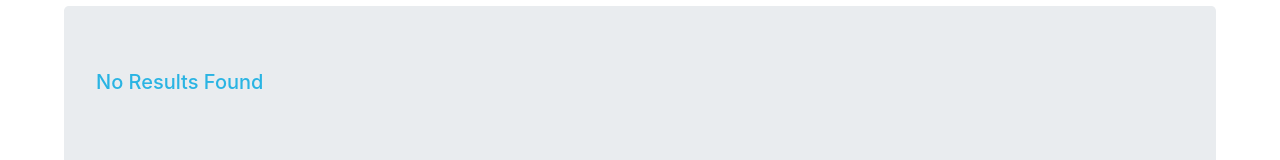
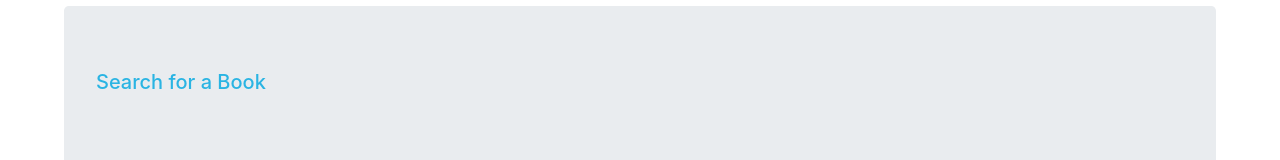
Before and after one commit to clairevita/GoogleBookSearch, a React (Create React App) app in the folder client/: page / in a window 1280 px wide. Shown: the part 651-811 px from the top of the page. Built offline with nearby package versions, Linux system fonts and the light colour scheme.

Commit message:
conditional no results search a book

```diff
--- a/client/src/components/BookSearch/index.js
+++ b/client/src/components/BookSearch/index.js
@@ -27,6 +27,7 @@ function BookSearch() {
                     results: stateResults,
                     saved: state.saved
                 });
+            console.log(state);
             });
     }
 
--- a/client/src/components/Results/index.js
+++ b/client/src/components/Results/index.js
@@ -10,8 +10,11 @@ function Results() {
     return (
         <div>
             <Jumbotron className="Container">
-                {!state.results ?
-                    <h5 style={{ color: "#2ab4e3" }}>No Results Found</h5>
+                {!state.search ?
+                    <h5 style={{ color: "#2ab4e3" }}>Search for a Book</h5>
+                    :
+                    !state.results ?
+                    <h5 style={{ color: "#2ab4e3" }}>No Results Were Found</h5>
                     :
                     results.map((book) => (
 
--- a/client/src/utils/SearchContext.js
+++ b/client/src/utils/SearchContext.js
@@ -2,7 +2,7 @@ import React, { createContext, useContext, useReducer } from "react";
 
 const SearchContext = createContext(
  {
-    search: "fuck",
+    search: "",
     results: [],
     saved: []
 }
```
